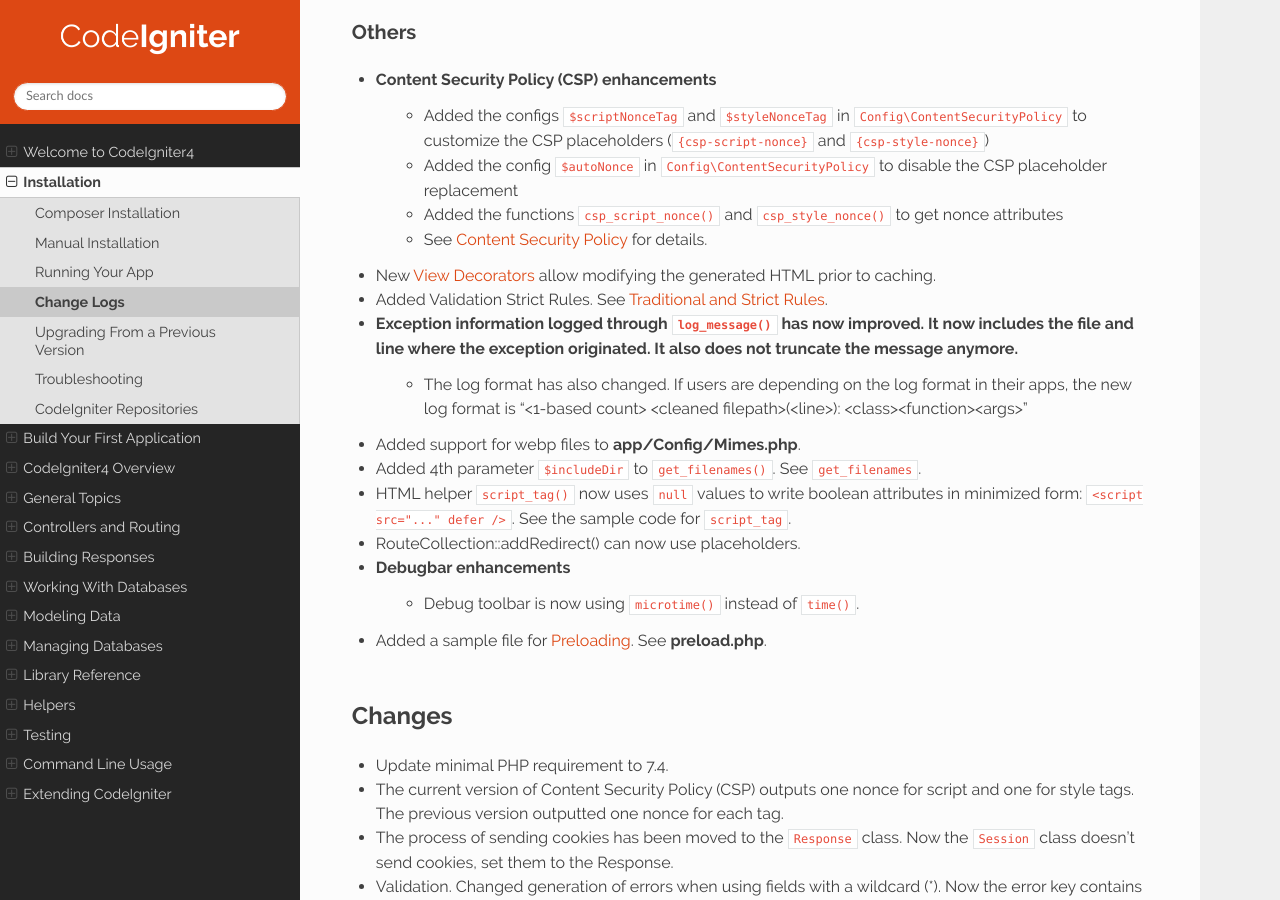
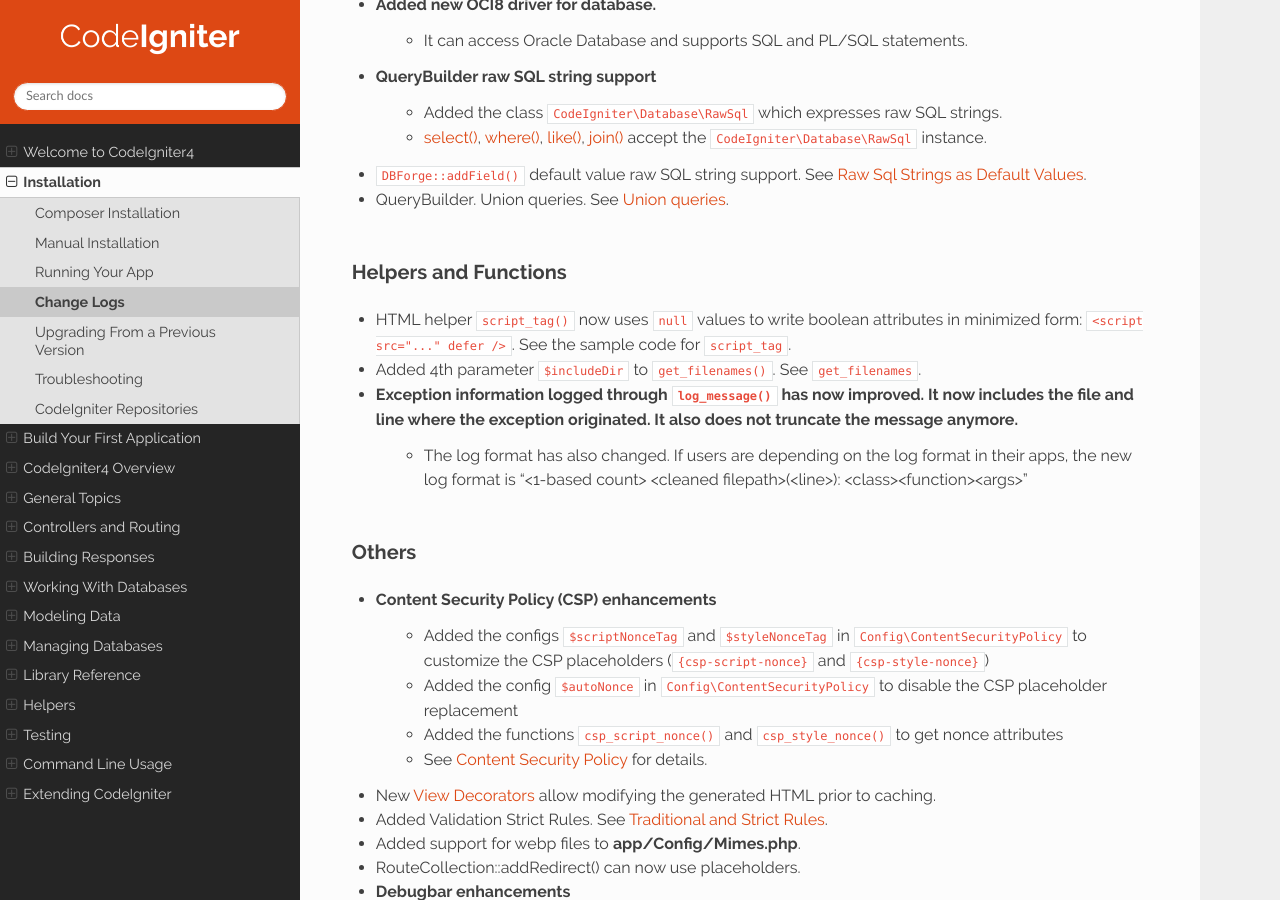
Before and after one commit to NEKOGET/ci4_user_guide_src, a Sphinx documentation site: the page built from source/changelogs/v4.2.0.rst, in a window 1280 px wide and 900 px high, scrolled down 2770 px. Built offline with Sphinx 7.4.7 and the Read the Docs theme 2.0.0, drawn with Linux system fonts in a browser that asks for light colours; cross-references to code outside the pages are shown as plain code; part of the change alters nothing that is shown; some of the changed text lies outside the part shown.

Commit message:
docs: categorize changelog v4.2.0

```diff
--- a/source/changelogs/v4.2.0.rst
+++ b/source/changelogs/v4.2.0.rst
@@ -12,9 +12,17 @@ Release Date: Not Released
 BREAKING
 ********
 
+Method Signature Changes
+========================
+
 - The method signature of ``CodeIgniter\Database\BaseBuilder::join()`` and ``CodeIgniter\Database\*\Builder::join()`` have been changed.
 - The method signature of ``Validation::setRule()`` has been changed. The ``string`` typehint on the ``$rules`` parameter was removed. Extending classes should likewise remove the parameter so as not to break LSP.
 - The method signature of ``CodeIgniter\CLI\CommandRunner::_remap()`` has been changed to fix a bug.
+- The default parameter values for ``Service::reset()`` and ``CIUnitTestCase::resetServices()`` have been changed from ``false`` to ``true``. This is to eliminate unexpected problems during testing, such as ``lang()`` not getting translated messages.
+
+Behavior Changes
+================
+
 - The ``CodeIgniter\CodeIgniter`` class has a new property ``$context`` and it must have the correct context at runtime. So the following files have been changed:
     - ``public/index.php``
     - ``spark``
@@ -24,7 +32,6 @@ BREAKING
 - To prevent unexpected access from the web browser, if a controller is added to a cli route (``$routes->cli()``), all methods of that controller are no longer accessible via auto-routing.
 - There is a possible backward compatibility break for those users extending the History Collector and they should probably update ``History::setFiles()`` method.
 - The :php:func:`dot_array_search`'s unexpected behavior has been fixed. Now ``dot_array_search('foo.bar.baz', ['foo' => ['bar' => 23]])`` returns ``null``. The previous versions returned ``23``.
-- The default parameter values for ``Service::reset()`` and ``CIUnitTestCase::resetServices()`` have been changed from ``false`` to ``true``. This is to eliminate unexpected problems during testing, such as ``lang()`` not getting translated messages.
 
 Enhancements
 ************
@@ -75,6 +82,14 @@ Database
 - ``DBForge::addField()`` default value raw SQL string support. See :ref:`forge-addfield-default-value-rawsql`.
 - QueryBuilder. Union queries. See :ref:`query-builder-union`.
 
+Helpers and Functions
+=====================
+
+- HTML helper ``script_tag()`` now uses ``null`` values to write boolean attributes in minimized form: ``<script src="..." defer />``. See the sample code for :php:func:`script_tag`.
+- Added 4th parameter ``$includeDir`` to ``get_filenames()``. See :php:func:`get_filenames`.
+- Exception information logged through ``log_message()`` has now improved. It now includes the file and line where the exception originated. It also does not truncate the message anymore.
+    - The log format has also changed. If users are depending on the log format in their apps, the new log format is "<1-based count> <cleaned filepath>(<line>): <class><function><args>"
+
 Others
 ======
 
@@ -85,11 +100,7 @@ Others
     - See :ref:`content-security-policy` for details.
 - New :doc:`../outgoing/view_decorators` allow modifying the generated HTML prior to caching.
 - Added Validation Strict Rules. See :ref:`validation-traditional-and-strict-rules`.
-- Exception information logged through ``log_message()`` has now improved. It now includes the file and line where the exception originated. It also does not truncate the message anymore.
-    - The log format has also changed. If users are depending on the log format in their apps, the new log format is "<1-based count> <cleaned filepath>(<line>): <class><function><args>"
 - Added support for webp files to **app/Config/Mimes.php**.
-- Added 4th parameter ``$includeDir`` to ``get_filenames()``. See :php:func:`get_filenames`.
-- HTML helper ``script_tag()`` now uses ``null`` values to write boolean attributes in minimized form: ``<script src="..." defer />``. See the sample code for :php:func:`script_tag`.
 - RouteCollection::addRedirect() can now use placeholders.
 - Debugbar enhancements
     - Debug toolbar is now using ``microtime()`` instead of ``time()``.
```
